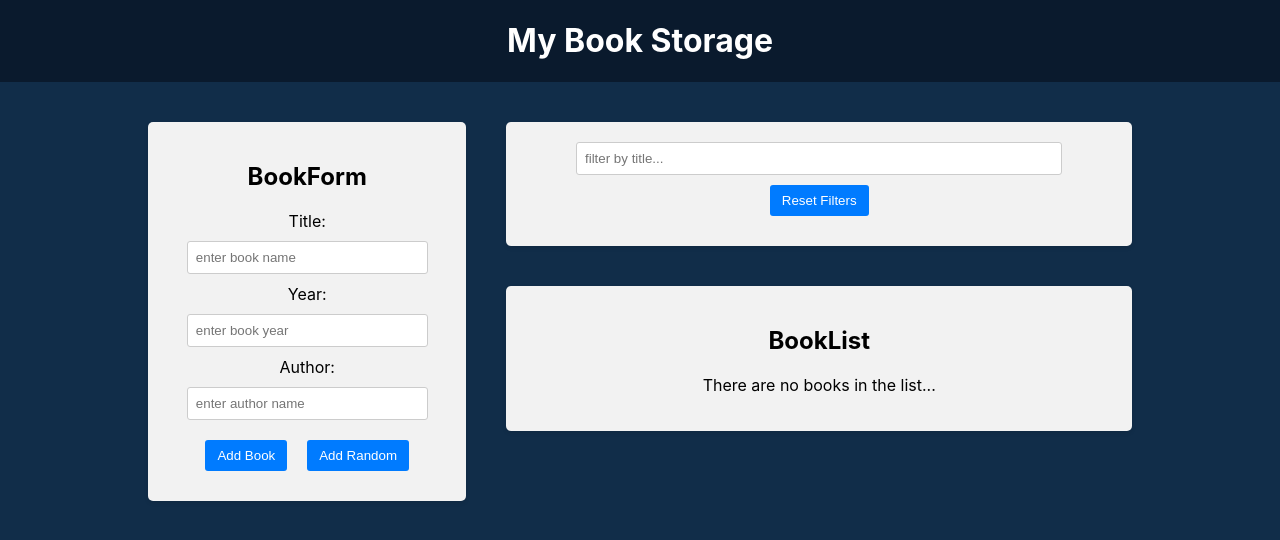
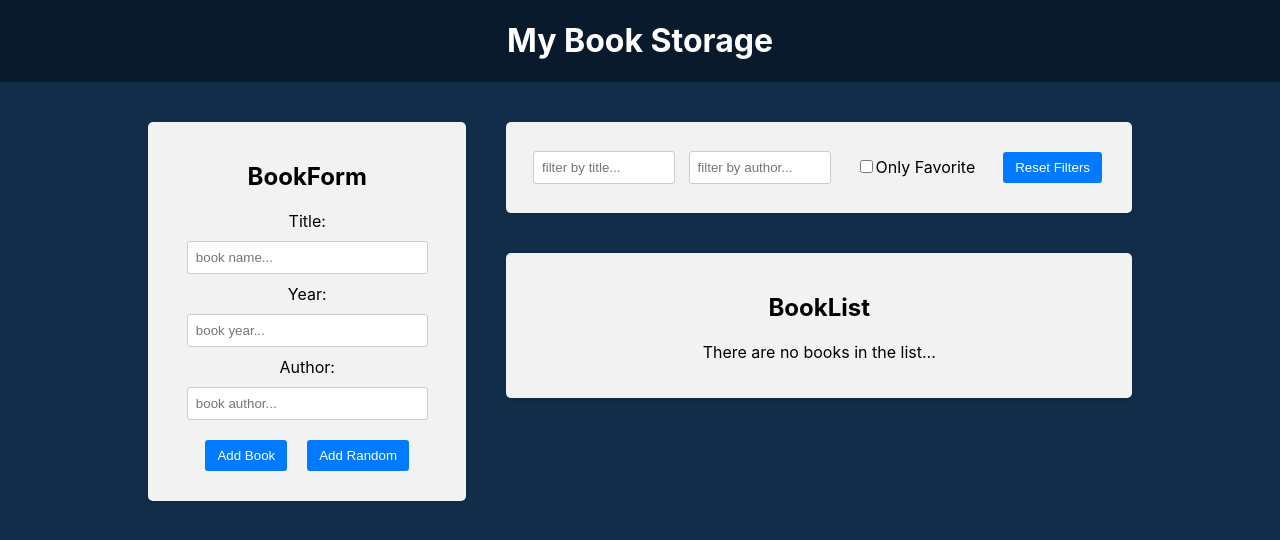
Before and after one commit to Blockchain-Country/store, a React (Create React App) app: page / in a window 1280 px wide. Shown: the top 540 px of the page. Built offline with nearby package versions, Linux system fonts and the light colour scheme.

Commit message:
added search by title input and only favorites ceckbox

```diff
--- a/src/components/bookForm/BookForm.js
+++ b/src/components/bookForm/BookForm.js
@@ -52,7 +52,7 @@ const BookForm = () => {
             onChange={(e) => setTitle(e.target.value)}
             id="title"
             type="text"
-            placeholder="enter book name"
+            placeholder="book name..."
           ></input>
         </div>
         <div>
@@ -62,7 +62,7 @@ const BookForm = () => {
             onChange={(e) => setYear(e.target.value)}
             id="year"
             type="number"
-            placeholder="enter book year"
+            placeholder="book year..."
           ></input>
         </div>
         <div>
@@ -72,7 +72,7 @@ const BookForm = () => {
             onChange={(e) => setAuthor(e.target.value)}
             id="author"
             type="text"
-            placeholder="enter author name"
+            placeholder="book author..."
           ></input>
         </div>
         <button type="submit">Add Book</button>
--- a/src/components/bookList/BookList.js
+++ b/src/components/bookList/BookList.js
@@ -2,12 +2,18 @@ import { useDispatch, useSelector } from 'react-redux'
 import { FaStar } from 'react-icons/fa'
 import { FaRegStar } from 'react-icons/fa'
 import { deleteBook, toggleFavorite } from '../../redux/book/ActionCreator'
-import { selectTitleFilter } from '../../redux/slices/FilterSlice'
+import {
+  selectTitleFilter,
+  selectAuthorFilter,
+  selectOnlyFavorite,
+} from '../../redux/slices/FilterSlice'
 import './BookList.css'
 
 const BookList = () => {
   const books = useSelector((state) => state.books)
   const titleFilter = useSelector(selectTitleFilter)
+  const authorFilter = useSelector(selectAuthorFilter)
+  const onlyFavoriteFilter = useSelector(selectOnlyFavorite)
   const dispatch = useDispatch()
 
   const handleDeleteBook = (id) => {
@@ -23,7 +29,12 @@ const BookList = () => {
   }
 
   const filteredBooks = books.filter((book) => {
-    return book.title.toLowerCase().includes(titleFilter.toLowerCase())
+    const matchesFavorite = onlyFavoriteFilter ? book.isFavorite : true
+    return (
+      book.title.toLowerCase().includes(titleFilter.toLowerCase()) &&
+      book.author.toLowerCase().includes(authorFilter.toLowerCase()) &&
+      matchesFavorite
+    )
   })
 
   return (
--- a/src/components/filter/Filter.js
+++ b/src/components/filter/Filter.js
@@ -1,20 +1,34 @@
 import { useDispatch, useSelector } from 'react-redux'
 import {
   SET_TITLE_FILTER,
+  SET_AUTHOR_FILTER,
+  SET_ONLY_FAVORITE,
   RESET_FILTER,
   selectTitleFilter,
+  selectAuthorFilter,
+  selectOnlyFavorite,
 } from '../../redux/slices/FilterSlice'
 import './Filter.css'
 
 const Filter = () => {
   const dispatch = useDispatch()
   const titleFilter = useSelector(selectTitleFilter)
+  const authorFilter = useSelector(selectAuthorFilter)
+  const onlyFavoriteFilter = useSelector(selectOnlyFavorite)
 
   const handleTitleFilter = (e) => {
     dispatch(SET_TITLE_FILTER(e.target.value))
   }
 
-  const resetTitleFilters = () => {
+  const handleAuthorFilter = (e) => {
+    dispatch(SET_AUTHOR_FILTER(e.target.value))
+  }
+
+  const handleOnlyFavoriteFilter = () => {
+    dispatch(SET_ONLY_FAVORITE())
+  }
+
+  const resetAllFilters = () => {
     dispatch(RESET_FILTER())
   }
 
@@ -28,10 +42,28 @@ const Filter = () => {
             onChange={handleTitleFilter}
             value={titleFilter}
           ></input>
-          <button type="button" onClick={resetTitleFilters}>
-            Reset Filters
-          </button>
         </div>
+        <div className="filter-group">
+          <input
+            type="text"
+            placeholder="filter by author..."
+            onChange={handleAuthorFilter}
+            value={authorFilter}
+          ></input>
+        </div>
+        <div className="filter-group">
+          <label>
+            <input
+              type="checkbox"
+              checked={onlyFavoriteFilter}
+              onChange={handleOnlyFavoriteFilter}
+            />
+            Only Favorite
+          </label>
+        </div>
+        <button type="button" onClick={resetAllFilters}>
+          Reset Filters
+        </button>
       </div>
     </div>
   )
--- a/src/redux/slices/FilterSlice.js
+++ b/src/redux/slices/FilterSlice.js
@@ -3,6 +3,8 @@ import { createSlice } from '@reduxjs/toolkit'
 
 const initialState = {
   title: '',
+  author: '',
+  onlyFavorite: false,
 }
 
 const filterSlice = createSlice({
@@ -12,14 +14,28 @@ const filterSlice = createSlice({
     SET_TITLE_FILTER: (state, action) => {
       return { ...state, title: action.payload }
     },
+    SET_AUTHOR_FILTER: (state, action) => {
+      return { ...state, author: action.payload }
+    },
+    SET_ONLY_FAVORITE: (state) => {
+      state.onlyFavorite = !state.onlyFavorite
+      // return { ...state, onlyFavorite: !state.onlyFavorite }
+    },
     RESET_FILTER: (state) => {
       return initialState
     },
   },
 })
 
-export const { SET_TITLE_FILTER, RESET_FILTER } = filterSlice.actions
+export const {
+  SET_TITLE_FILTER,
+  SET_AUTHOR_FILTER,
+  SET_ONLY_FAVORITE,
+  RESET_FILTER,
+} = filterSlice.actions
 
 export const selectTitleFilter = (state) => state.filter.title
+export const selectAuthorFilter = (state) => state.filter.author
+export const selectOnlyFavorite = (state) => state.filter.onlyFavorite
 
 export default filterSlice.reducer
```
